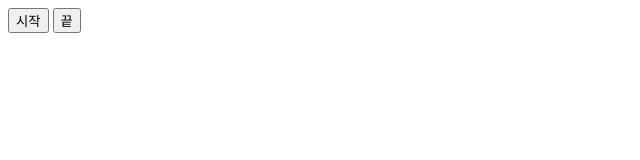
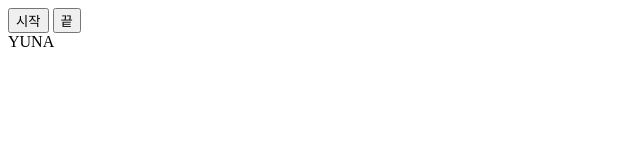
Before and after one commit to soyant/sRec, a plain HTML site: page index.html in a window 1280 px wide. Shown: the full height of the page, 0-640 px from the left. Drawn offline with Linux system fonts and the light colour scheme.

Commit message:
Update index.html

```diff
--- a/index.html
+++ b/index.html
@@ -12,6 +12,9 @@
 	<button id="start"> 시작 </button>
 	<button id="stop"> 끝 </button>
 </body>
+<footer>
+	YUNA
+</footer>
 
 <script>
 	if(!("webkitSpeechRecognition" in window)) {
```
